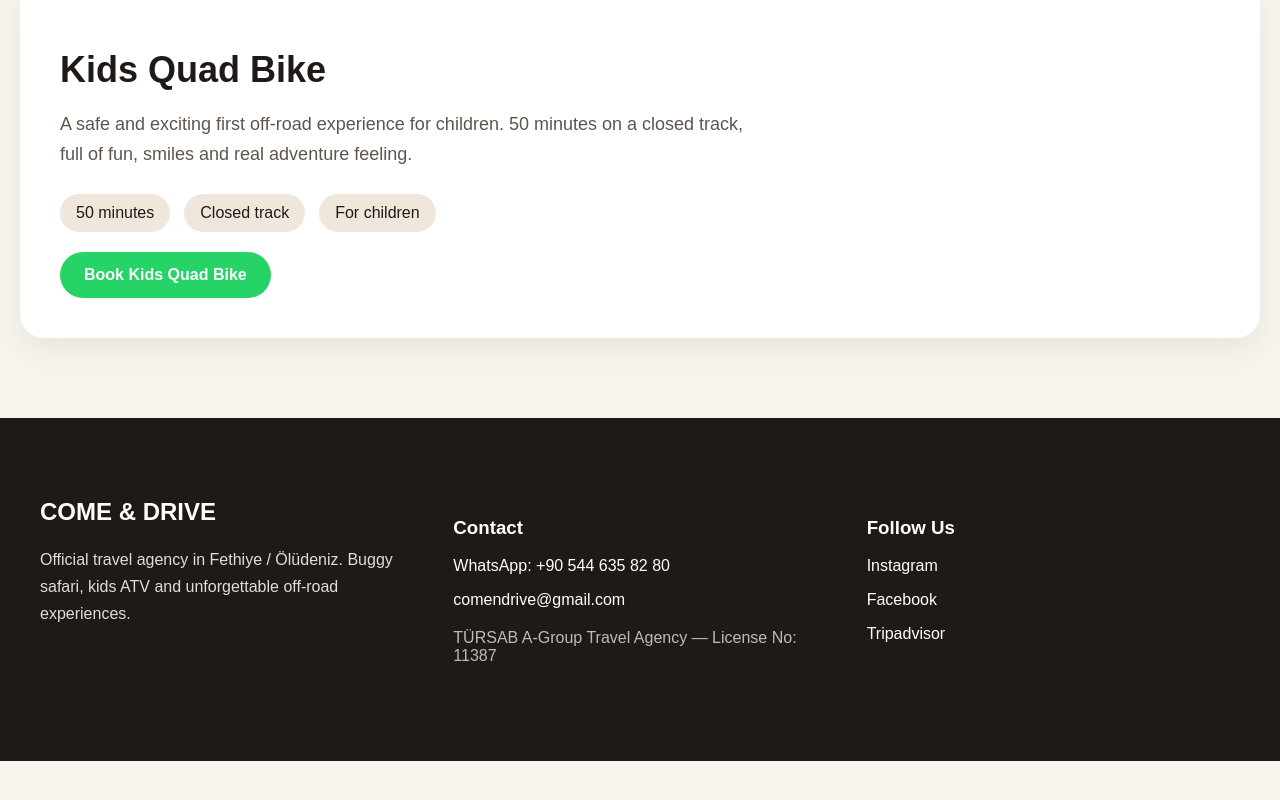
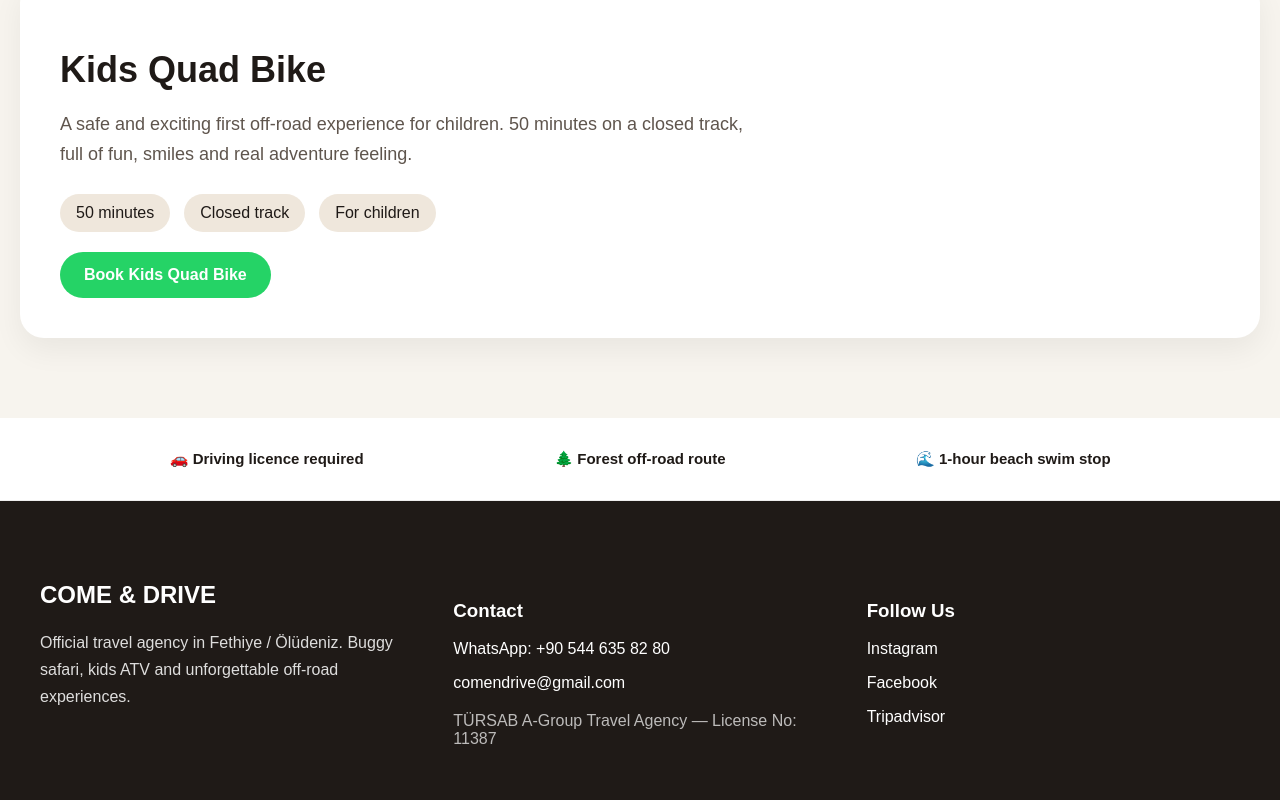
Before and after one commit to comendrive-a11y/comendrive-a11y, a Next.js app: page / in a window 1280 px wide. Shown: the part 1729-2529 px from the top of the page. Before the commit the page ends 2490 px from the top, so only its background shows below. Built offline with nearby package versions, Linux system fonts and the light colour scheme.

Commit message:
Update page.tsx

```diff
--- a/app/page.tsx
+++ b/app/page.tsx
@@ -328,7 +328,7 @@ export default function HomePage() {
     </div>
 
     <a
-      href="https://wa.me/"
+      href="https://wa.me/905446358280"
       style={{
         display: "inline-block",
         background: "#25D366",
@@ -341,6 +341,42 @@ export default function HomePage() {
     >
       Book Kids Quad Bike
     </a>
+  </div>
+</section>
+      <section
+  style={{
+    background: "#ffffff",
+    padding: "32px 20px",
+    display: "flex",
+    justifyContent: "center",
+    borderBottom: "1px solid #eee",
+  }}
+>
+  <div
+    style={{
+      maxWidth: "1100px",
+      width: "100%",
+      display: "flex",
+      justifyContent: "space-between",
+      gap: "20px",
+      flexWrap: "wrap",
+      fontSize: "15px",
+      fontWeight: 600,
+      color: "#1f1a17",
+      textAlign: "center",
+    }}
+  >
+    <div style={{ flex: 1, minWidth: "220px" }}>
+      🚗 Driving licence required
+    </div>
+
+    <div style={{ flex: 1, minWidth: "220px" }}>
+      🌲 Forest off-road route
+    </div>
+
+    <div style={{ flex: 1, minWidth: "220px" }}>
+      🌊 1-hour beach swim stop
+    </div>
   </div>
 </section>
       <section
```
